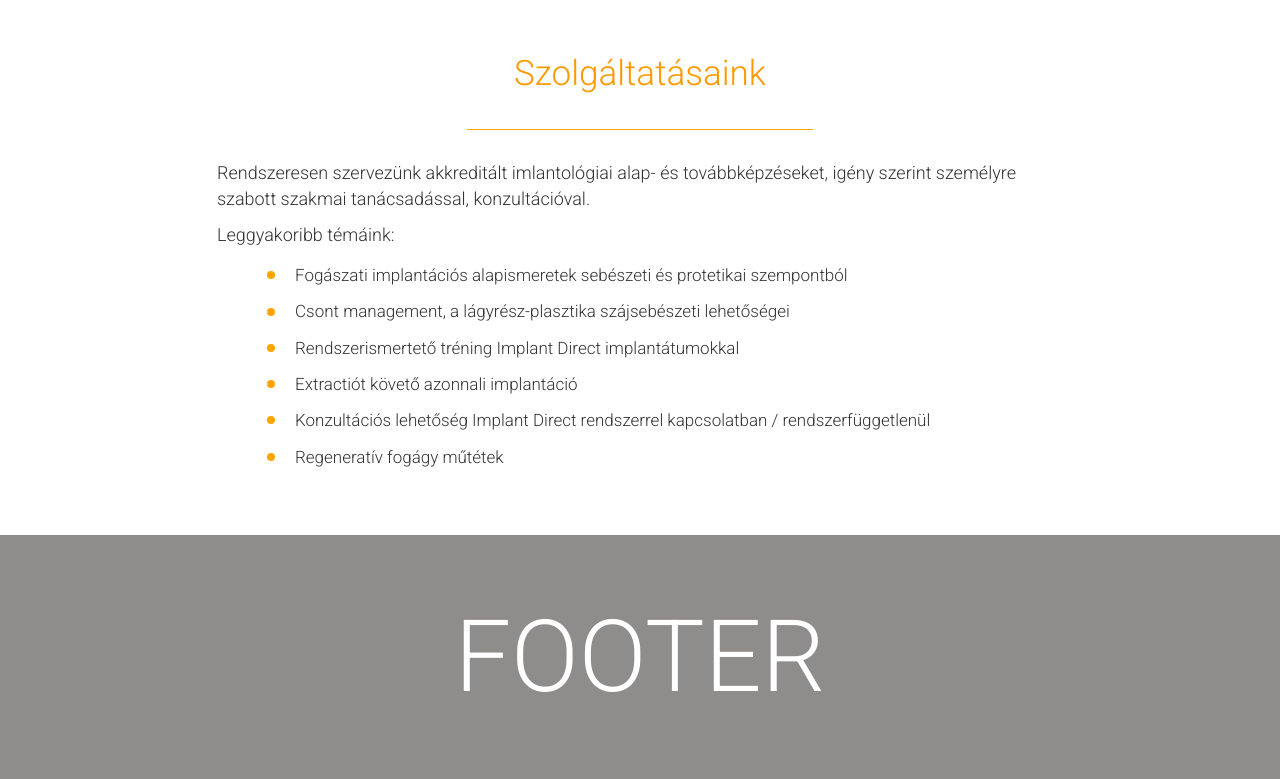
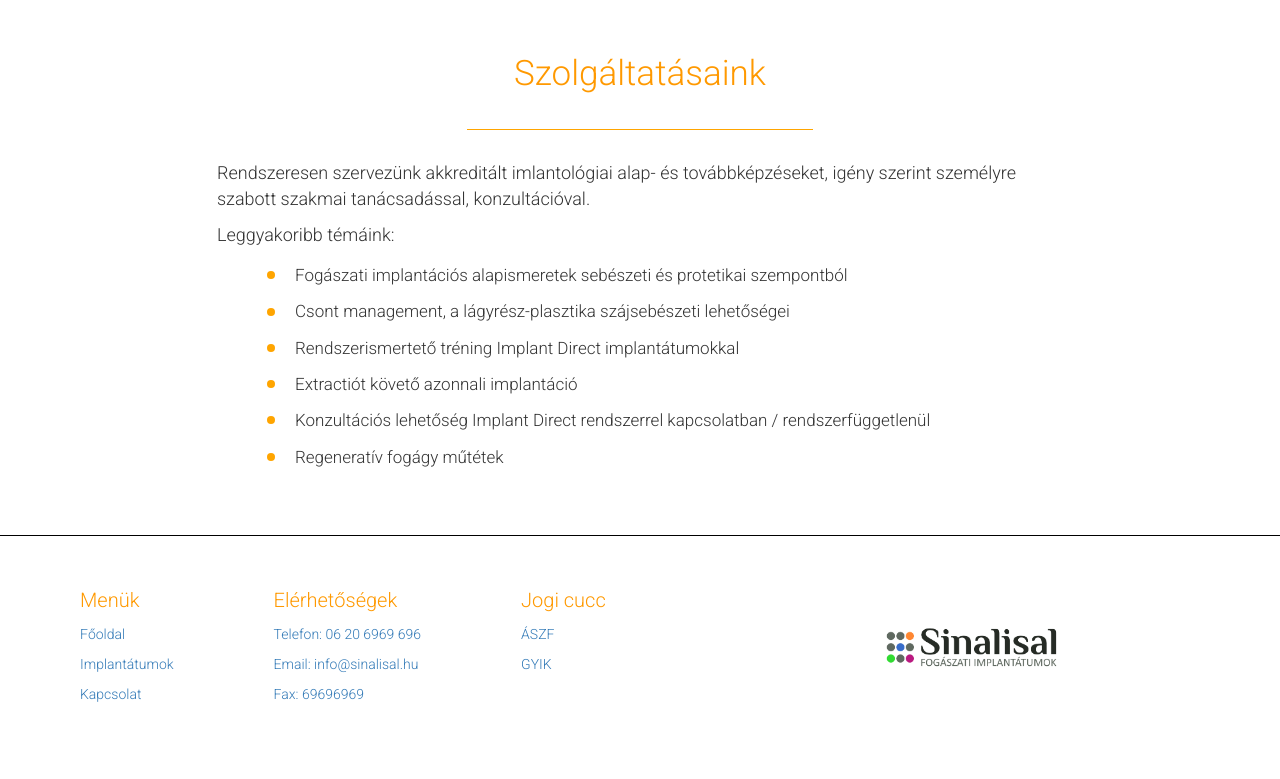
Before and after one commit to LetsnetHungary/sinalisal, a PHP site: page / in a window 1280 px wide. Shown: the part 3076-3855 px from the top of the page. After the commit the page ends 3778 px from the top, so only its background shows below. Run offline with PHP 8.4, Linux system fonts and the light colour scheme; grey boxes labelled with a size stand in for pictures from a placeholder-image service; some libraries are stand-ins or nearby versions.

Commit message:
footer 1.0.0.0
Description

```diff
--- a/includes/css/fooldal.css
+++ b/includes/css/fooldal.css
@@ -222,10 +222,11 @@ footer {
   z-index: 2;
   min-height: 100px;
   width: 100vw;
-  background-color: rgba(143, 140, 140, 0.99);
   display: flex;
   justify-content: center;
   align-items: center;
+  background-color: white;
+  box-shadow: 10px 10px 5px black;
 }
 
 .back_image_holder {
--- /dev/null
+++ b/includes/css/footer.css
@@ -0,0 +1,36 @@
+
+.footer__container{
+  display: flex;
+  align-items: baseline;
+  justify-content: space-around;
+  flex-direction: row;
+  width: 100%;
+  border-top: 1px solid black;
+
+}
+.footer{
+  display: flex;
+  padding: 50px;
+  flex-direction: column;
+  align-items: flex-start;
+  justify-content: flex-start;
+}
+.footer__header{
+  font-size: 20px;
+  color: #FF9900;
+}
+.footer__small a:hover{
+    color: orange;
+}
+.footer__small{
+  color: black;
+}
+.footer__logo{
+  margin: auto;
+  max-width: 200px;
+  height: auto;
+}
+.footer__main{
+  display: flex;
+  margin-left: 30px;
+}
--- a/includes/views/footer.php
+++ b/includes/views/footer.php
@@ -1,3 +1,74 @@
 <footer>
-  <h1 style="color: white; font-size: 100px;">FOOTER</h1>
+
+  <div class="footer__container">
+
+
+    <div class="footer__main">
+
+
+
+    <div class="footer">
+
+    <p class = "footer__header">Menük</p>
+
+      <div class="footer__small">
+
+        <p class=""><a href="#">Főoldal</a></p>
+      </div>
+
+      <div class="footer__small">
+
+        <p><a href="#">Implantátumok</a></p>
+      </div>
+
+      <div class="footer__small">
+
+        <p><a href="#">Kapcsolat</a></p>
+
+      </div>
+
+    </div>
+
+    <div class="footer">
+
+      <p class = "footer__header">Elérhetőségek</p>
+
+      <div class="footer__small">
+
+        <p><a href="telto:06206969696">Telefon: 06 20 6969 696 </a></p>
+      </div>
+
+      <div class="footer__small">
+
+        <p><a href="email:info@sinalisal.hu ">Email: info@sinalisal.hu</a></p>
+      </div>
+
+      <div class="footer__small">
+
+        <p><a href="#">Fax: 69696969</a></p>
+
+      </div>
+    </div>
+
+    <div class="footer">
+      <p class = "footer__header">Jogi cucc</p>
+
+        <div class="footer__small">
+
+          <p><a href="#">ÁSZF</a></p>
+        </div>
+
+        <div class="footer__small">
+
+          <p><a href="#">GYIK</a></p>
+        </div>
+
+      </div>
+
+    </div>
+        <div class="footer__logo">
+          <a href="#"><img class="footer__logo" src="includes/img/logo.jpg" alt=""></a>
+        </div>
+
+  </div>
 </footer>
--- a/index.php
+++ b/index.php
@@ -13,6 +13,7 @@
 
   <link rel="stylesheet" type ="text/css" href ="includes/css/fooldal.css">
   <link rel="stylesheet" type ="text/css" href ="includes/css/header.css">
+  <link rel="stylesheet" type="text/css" href="includes/css/footer.css">
     <title>Főoldal</title>
   </head>
   <body>
```
